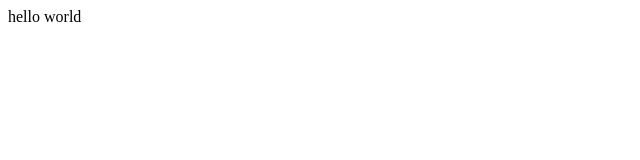
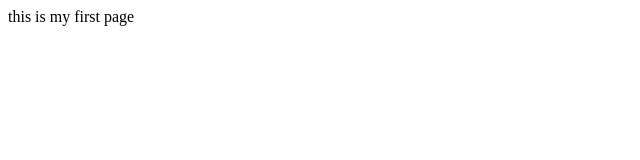
Before and after one commit to anhhoang00374/practice_jp, a plain HTML site: page index.html in a window 1280 px wide. Shown: the full height of the page, 0-640 px from the left. Drawn offline with Linux system fonts and the light colour scheme.

Commit message:
create index

```diff
--- a/index.html
+++ b/index.html
@@ -5,6 +5,6 @@
     <title>Title</title>
 </head>
 <body>
-hello world
+this is my first page
 </body>
 </html>
```
